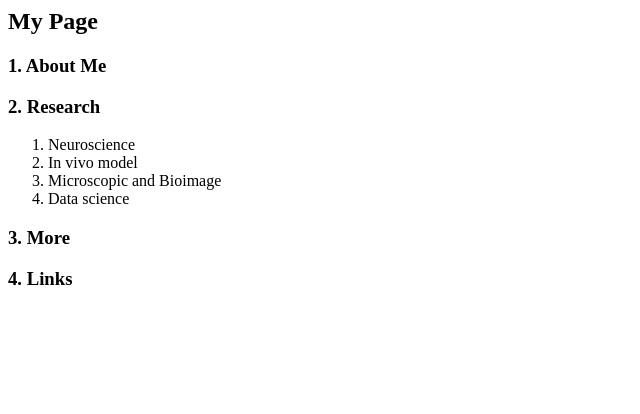
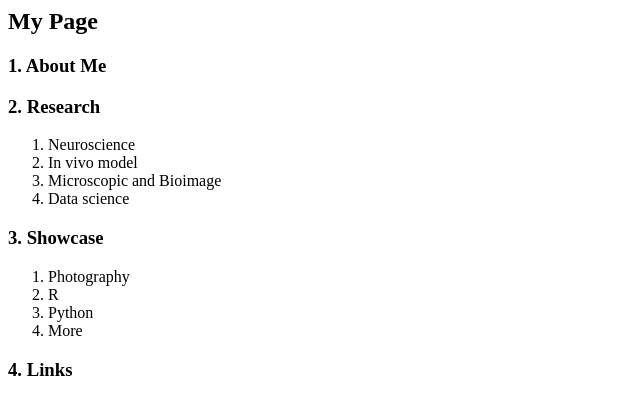
Before and after one commit to wanggene/wanggene.github.io, a plain HTML site: page index.html in a window 1280 px wide. Shown: the whole page, without its empty margins (0-640 px from the left). Drawn offline with Linux system fonts and the light colour scheme.

Commit message:
add new content at showcase

```diff
--- a/index.html
+++ b/index.html
@@ -13,8 +13,13 @@
 
 
 
-<h3 id="3-more">3. More</h3>
+<h3 id="3-showcase">3. Showcase</h3>
 
-
+<ol>
+<li>Photography</li>
+<li>R</li>
+<li>Python</li>
+<li>More</li>
+</ol>
 
 <h3 id="4-links">4. Links</h3>
```
